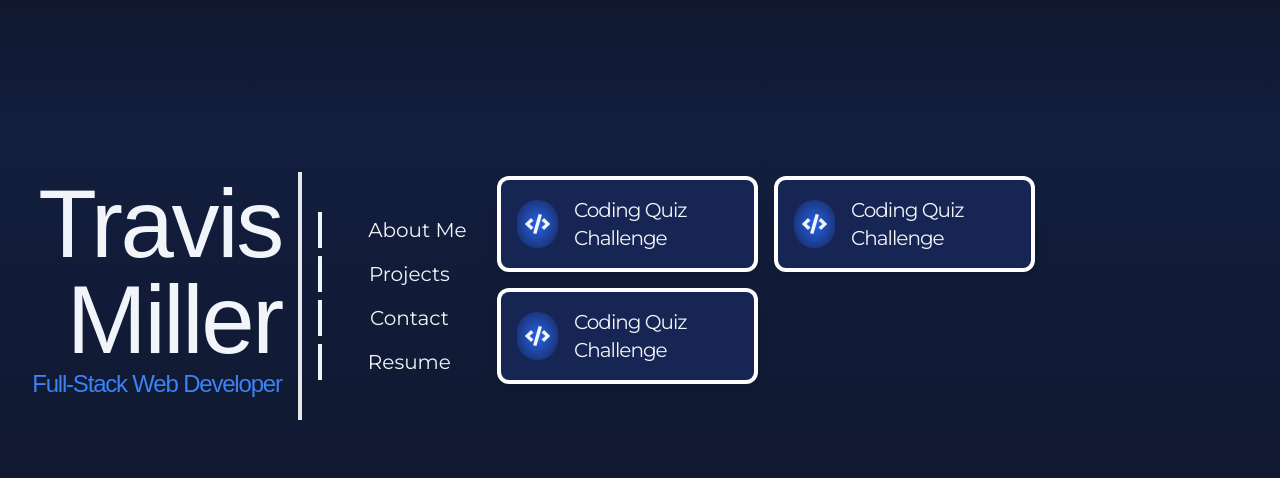
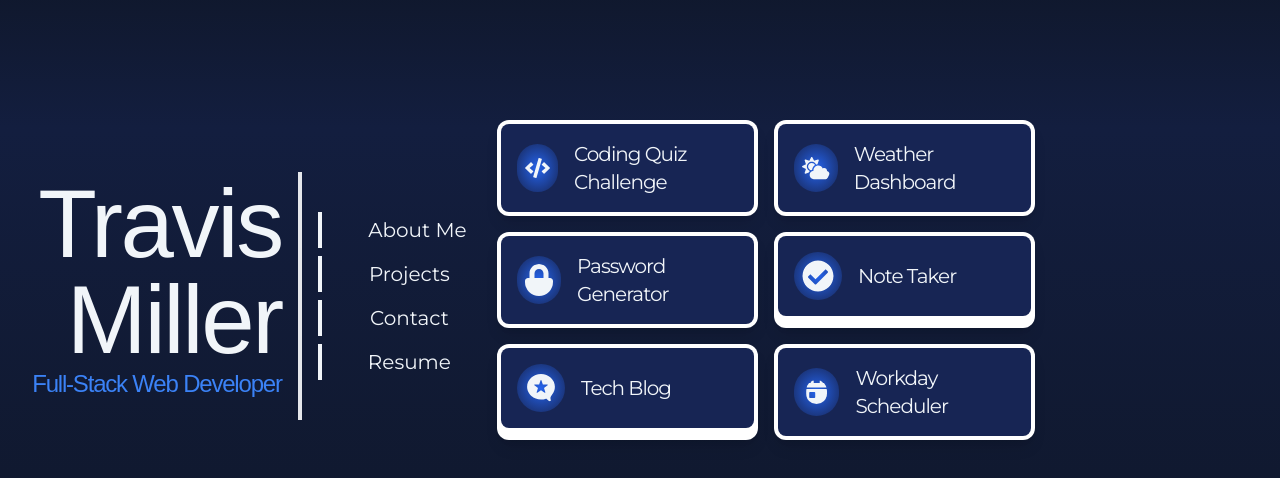
Before and after one commit to tcmiller30/next-portfolio, a Next.js app: page /projects in a window 1280 px wide. Shown: the part 112-590 px from the top of the page. Built offline with nearby package versions, Linux system fonts and the light colour scheme; a web font is replaced by a local one.

Commit message:
created projectModal

```diff
--- a/app/layout.js
+++ b/app/layout.js
@@ -46,7 +46,7 @@ export default function RootLayout({ children }) {
           </nav>
         </header>
     {/* Main content */}
-        <main className='w-5/6 pb-4 m-auto  lg:px-2 lg:flex lg:flex-col lg:items-center'>
+        <main className='w-5/6 pb-4 m-auto lg:px-2 lg:flex lg:flex-col lg:items-center'>
           {children}
         </main>
         </div>
--- a/app/page.js
+++ b/app/page.js
@@ -20,13 +20,13 @@ export default function Home() {
 
         <div className="p-1 mx-auto rounded-xl text-sm text-justify shadow-xl bg-blue-700  md:text-lg md:w-full lg:w-10/12 ">
           <div className='bg-blue-950 p-4 rounded-xl'>
-            <p className="mb-4 px-4 border-l-2 leading-relaxed bg-blue-"> My name is Travis Miller and I am a full-stack web developer currently based out of Orange County, CA. I used to work with coffee, but now I work with code.</p>
-            <p className="mb-4 border-r-2 px-4 leading-relaxed"> My journey as a developer began in the sixth grade when I had saved up enough money to build my own computer. Although I wasn&#39;t exposed to coding until my high school offered an IT elective class, building the machine
+            <p className="mb-4 px-4 border-yellow-500 border-l-2 leading-relaxed bg-blue-"> My name is Travis Miller and I am a full-stack web developer currently based out of Orange County, CA. I used to work with coffee, but now I work with code.</p>
+            <p className="mb-4 border-yellow-500 border-r-2 px-4 leading-relaxed"> My journey as a developer began in the sixth grade when I had saved up enough money to build my own computer. Although I wasn&#39;t exposed to coding until my high school offered an IT elective class, building the machine
               sparked a passion for computers and related tech that has persisted.</p>
-            <p className="mb-4 px-4 border-l-2 leading-relaxed"> I attended St. John&#39;s University in Queens, NY for two years pursuing an English degree, but ultimately decided the humanities were not for me, and I returned home.
+            <p className="mb-4 border-yellow-500 px-4 border-l-2 leading-relaxed"> I attended St. John&#39;s University in Queens, NY for two years pursuing an English degree, but ultimately decided the humanities were not for me, and I returned home.
               After working in the food industy as a barista for some time, I decided to return to code and enrolled in a Full-Stack Web Development Bootcamp through UCI where I learned the MERN Stack. </p>
-            <p className="mb-4 border-r-2 px-4 leading-relaxed"> Since graduating the bootcamp, I have been working to expand my skillset as a developer. I am currently teaching myself Next.js as well as familiarizing myself with Tailwind CSS, both of which I used in the development of this website! </p>
-            <p className="px-4 border-l-2 leading-relaxed"> When I am not working on code, I&#39;ll be playing video games, Dungeons & Dragons, reading, or searching out my next favorite local coffee shop.  </p>
+            <p className="mb-4 border-yellow-500 border-r-2 px-4 leading-relaxed"> Since graduating the bootcamp, I have been working to expand my skillset as a developer. I am currently teaching myself Next.js as well as familiarizing myself with Tailwind CSS, both of which I used in the development of this website! </p>
+            <p className="px-4 border-yellow-500 border-l-2 leading-relaxed"> When I am not working on code, I&#39;ll be playing video games, Dungeons & Dragons, reading, or searching out my next favorite local coffee shop.  </p>
           </div>
         </div>
 
--- /dev/null
+++ b/app/projects/ProjectModal.js
@@ -0,0 +1,15 @@
+export default function ProjectModal({ visible, onClose }) {
+const  handleOnClose = (e) => {
+    if(e.target.id === 'modalContainer') onClose();
+    };
+
+  if (!visible) return null;
+
+  return (
+    <>
+      <div id='modalContainer' onClick={handleOnClose} className="fixed inset-0 bg-black/75 backdrop-blur-sm flex justify-center items-center">
+        <div className="bg-white p-4 rounded text-black">My Modal</div>
+      </div>
+    </>
+  );
+}
--- a/app/projects/page.js
+++ b/app/projects/page.js
@@ -1,38 +1,127 @@
-import { FaCode, FaCloudSun, FaCheckCircle, FaLock, FaCalendarDay, FaMicroblog} from 'react-icons/fa'
+"use client";
+import {
+  FaCode,
+  FaCloudSun,
+  FaCheckCircle,
+  FaLock,
+  FaCalendarDay,
+  FaMicroblog,
+} from "react-icons/fa";
+import ProjectModal from "./ProjectModal";
+import { useState } from "react";
 
 export default function Projects() {
-    return(
+    const [showProjectModal, setShowProjectModal] = useState(false);
+    const handleOnClose = () => setShowProjectModal(false);
+
+  return (
     <>
-        <div className='flex flex-row flex-wrap'>
-
-           <article className='bg-white p-1 mx-2 my-2 w-full shadow-lg rounded-xl md:w-1/2 lg:w-1/3'>
-                <div className='bg-blue-950 rounded-lg p-4'>
-                    <div className='flex items-center'>
-                    <FaCode size='3em' className='p-2 fill-white-500 bg-gradient-radial from-blue-600 rounded-full'/>
-                    <h3 className='ms-4 text-xl tracking-tighter'>Coding Quiz Challenge</h3>
+      <div className="flex flex-wrap">
+        <article
+          onClick={() => setShowProjectModal(true)}
+          className="bg-white p-1 mx-2 my-2 w-full shadow-lg rounded-xl cursor-pointer md:w-1/2 lg:w-1/3"
+        >
+          <div href="/" className="bg-blue-950 rounded-lg p-4">
+            <div className="flex items-center">
+              <FaCode
+                size="3em"
+                className="p-2 fill-white-500 bg-gradient-radial from-blue-600 rounded-full"
+              />
+              <h3 className="ms-4 text-lg tracking-tighter md:text-xl">
+                Coding Quiz Challenge
+              </h3>
             </div>
           </div>
         </article>
 
-           <article className='bg-white p-1 mx-2 my-2 w-full shadow-lg rounded-xl md:w-1/2 lg:w-1/3'>
-                <div className='bg-blue-950 rounded-lg p-4'>
-                    <div className='flex items-center'>
-                    <FaCode size='3em' className='p-2 fill-white-500 bg-gradient-radial from-blue-600 rounded-full'/>
-                    <h3 className='ms-4 text-xl tracking-tighter'>Coding Quiz Challenge</h3>
+        <article
+          onClick={() => setShowProjectModal(true)}
+          className="bg-white p-1 mx-2 my-2 w-full shadow-lg rounded-xl cursor-pointer md:w-1/2 lg:w-1/3"
+        >
+          <div className="bg-blue-950 rounded-lg p-4">
+            <div className="flex items-center">
+              <FaCloudSun
+                size="3em"
+                className="p-2 fill-white-500 bg-gradient-radial from-blue-600 rounded-full"
+              />
+              <h3 className="ms-4 text-xl tracking-tighter md:text-xl">
+                Weather Dashboard
+              </h3>
             </div>
           </div>
         </article>
 
-           <article className='bg-white p-1 mx-2 my-2 w-full shadow-lg rounded-xl md:w-1/2 lg:w-1/3'>
-                <div className='bg-blue-950 rounded-lg p-4'>
-                    <div className='flex items-center'>
-                    <FaCode size='3em' className='p-2 fill-white-500 bg-gradient-radial from-blue-600 rounded-full'/>
-                    <h3 className='ms-4 text-xl tracking-tighter'>Coding Quiz Challenge</h3>
+        <article
+          onClick={() => setShowProjectModal(true)}
+          className="bg-white p-1 mx-2 my-2 w-full shadow-lg rounded-xl cursor-pointer md:w-1/2 lg:w-1/3"
+        >
+          <div className="bg-blue-950 rounded-lg p-4">
+            <div className="flex items-center">
+              <FaLock
+                size="3em"
+                className="p-2 fill-white-500 bg-gradient-radial from-blue-600 rounded-full"
+              />
+              <h3 className="ms-4 text-xl tracking-tighter md:text-xl">
+                Password Generator
+              </h3>
             </div>
           </div>
         </article>
 
+        <article
+          onClick={() => setShowProjectModal(true)}
+          className="bg-white p-1 mx-2 my-2 w-full shadow-lg rounded-xl cursor-pointer md:w-1/2 lg:w-1/3"
+        >
+          <div className="bg-blue-950 rounded-lg p-4">
+            <div className="flex items-center">
+              <FaCheckCircle
+                size="3em"
+                className="p-2 fill-white-500 bg-gradient-radial from-blue-600 rounded-full"
+              />
+              <h3 className="ms-4 text-lg tracking-tighter md:text-xl">
+                Note Taker
+              </h3>
             </div>
+          </div>
+        </article>
+
+        <article
+          onClick={() => setShowProjectModal(true)}
+          className="bg-white p-1 mx-2 my-2 w-full shadow-lg rounded-xl cursor-pointer md:w-1/2 lg:w-1/3"
+        >
+          <a href="#">
+            <div className="bg-blue-950 rounded-lg p-4">
+              <div className="flex items-center">
+                <FaMicroblog
+                  size="3em"
+                  className="p-2 fill-white-500 bg-gradient-radial from-blue-600 rounded-full"
+                />
+                <h3 className="ms-4 text-xl tracking-tighter md:text-xl">
+                  Tech Blog
+                </h3>
+              </div>
+            </div>
+          </a>
+        </article>
+
+        <article
+          onClick={() => setShowProjectModal(true)}
+          className="bg-white p-1 mx-2 my-2 w-full shadow-lg rounded-xl cursor-pointer md:w-1/2 lg:w-1/3"
+        >
+          <div className="bg-blue-950 rounded-lg p-4">
+            <div className="flex items-center">
+              <FaCalendarDay
+                size="3em"
+                className="p-3 fill-white-500 bg-gradient-radial from-blue-600 rounded-full"
+              />
+              <h3 className="ms-4 text-xl tracking-tighter md:text-xl">
+                Workday Scheduler
+              </h3>
+            </div>
+          </div>
+        </article>
+      </div>
+      <ProjectModal onClose={handleOnClose} visible={showProjectModal} />
     </>
-    )
+  );
 }
```
Lines whose indentation alone changed are shown as unchanged.
